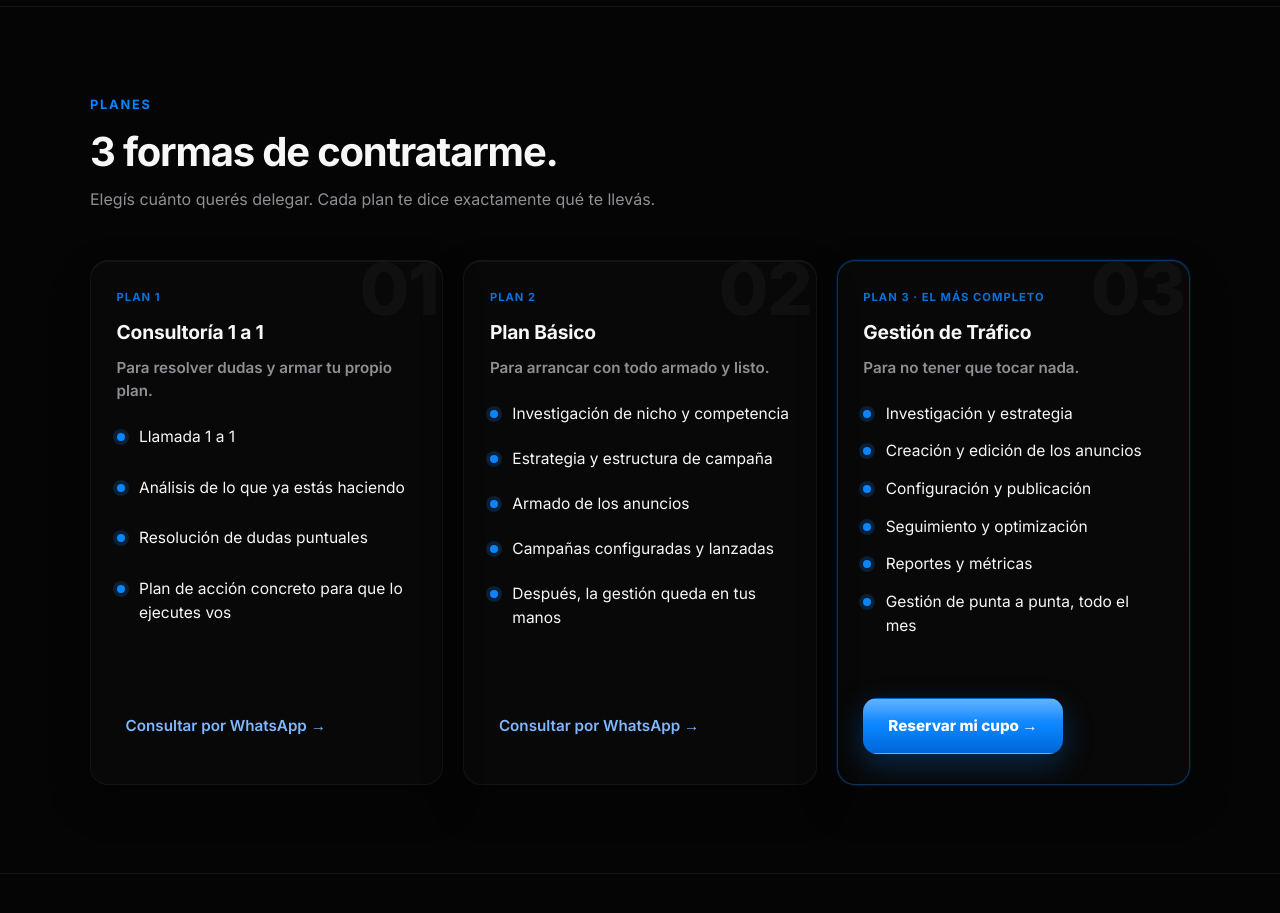
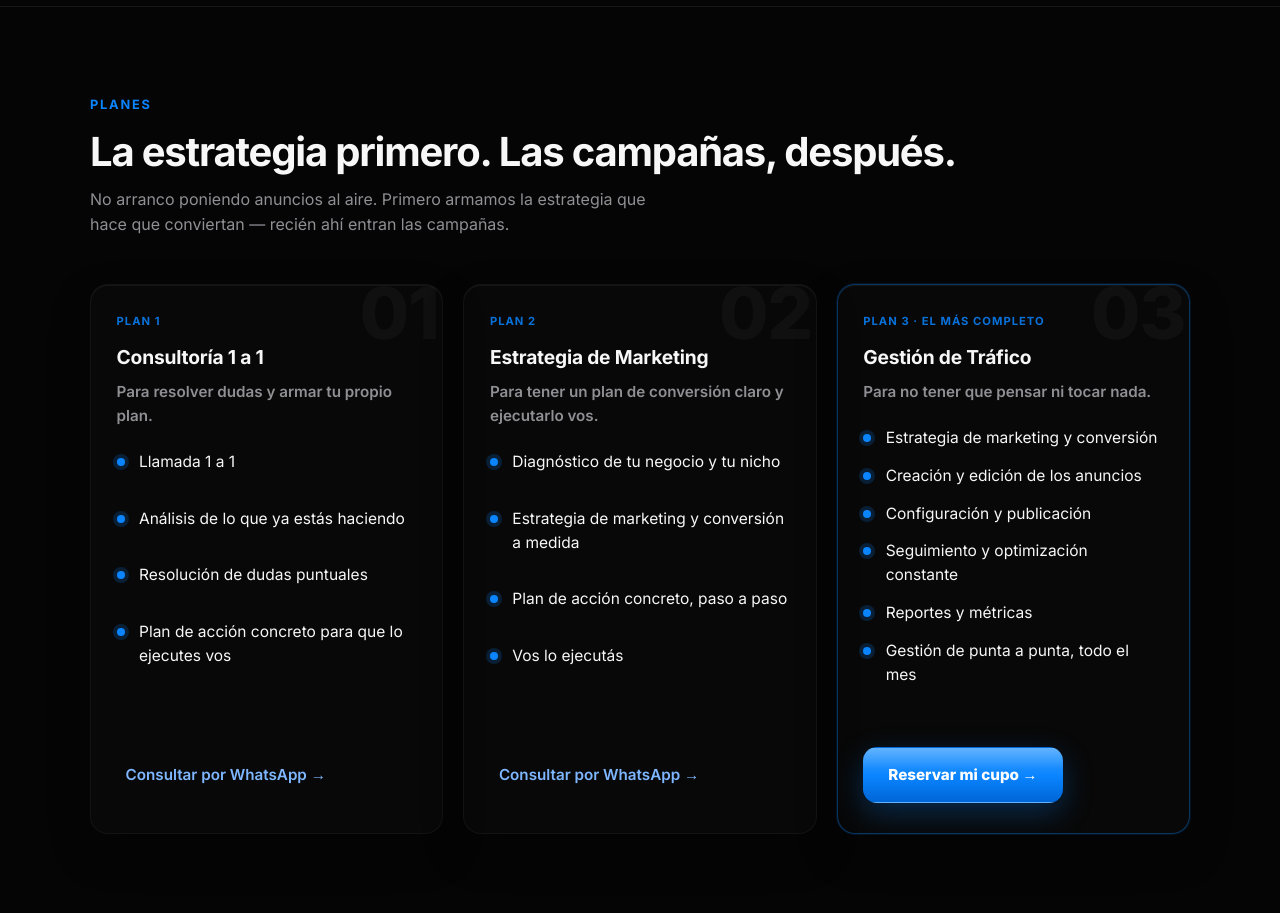
Before and after one commit to ramaskere/Ramaruizmkt, a Next.js app: page / in a window 1280 px wide. Shown: the part 3000-3913 px from the top of the page. Built offline with nearby package versions, Linux system fonts and the light colour scheme.

Commit message:
Reordenar Planes: Consultoría vuelve al Plan 1
Plan 1 vuelve a ser "Consultoría 1 a 1" (como estaba antes). El
contenido de "Estrategia de Marketing" pasa a ocupar el Plan 2,
reemplazando a "Plan Básico". Plan 3 (Gestión de Tráfico) sin cambios.

```diff
--- a/app/page.tsx
+++ b/app/page.tsx
@@ -283,10 +283,11 @@ export default function Home() {
         <section className="section" id="planes">
           <div className="wrap">
             <p className="section-label">Planes</p>
-            <h2>3 formas de contratarme.</h2>
+            <h2>La estrategia primero. Las campañas, después.</h2>
             <p className="section-lead">
-              Elegís cuánto querés delegar. Cada plan te dice exactamente qué
-              te llevás.
+              No arranco poniendo anuncios al aire. Primero armamos la
+              estrategia que hace que conviertan — recién ahí entran las
+              campañas.
             </p>
             <ul className="card-grid stagger">
               <li className="card plan-card reveal" data-n="01">
@@ -314,21 +315,20 @@ export default function Home() {
               </li>
               <li className="card plan-card reveal" data-n="02">
                 <span className="card-tag">Plan 2</span>
-                <h3>Plan Básico</h3>
+                <h3>Estrategia de Marketing</h3>
                 <p className="plan-tagline">
-                  Para arrancar con todo armado y listo.
+                  Para tener un plan de conversión claro y ejecutarlo vos.
                 </p>
                 <ul className="offer-bullets plan-includes">
-                  <li>Investigación de nicho y competencia</li>
-                  <li>Estrategia y estructura de campaña</li>
-                  <li>Armado de los anuncios</li>
-                  <li>Campañas configuradas y lanzadas</li>
-                  <li>Después, la gestión queda en tus manos</li>
+                  <li>Diagnóstico de tu negocio y tu nicho</li>
+                  <li>Estrategia de marketing y conversión a medida</li>
+                  <li>Plan de acción concreto, paso a paso</li>
+                  <li>Vos lo ejecutás</li>
                 </ul>
                 <a
                   className="btn btn-ghost plan-cta"
                   href={whatsappLink(
-                    "Hola! Vi tu página y quiero saber más sobre el Plan Básico."
+                    "Hola! Vi tu página y quiero saber más sobre la Estrategia de Marketing."
                   )}
                   target="_blank"
                   rel="noreferrer"
@@ -342,12 +342,12 @@ export default function Home() {
               >
                 <span className="card-tag">Plan 3 · El más completo</span>
                 <h3>Gestión de Tráfico</h3>
-                <p className="plan-tagline">Para no tener que tocar nada.</p>
+                <p className="plan-tagline">Para no tener que pensar ni tocar nada.</p>
                 <ul className="offer-bullets plan-includes">
-                  <li>Investigación y estrategia</li>
+                  <li>Estrategia de marketing y conversión</li>
                   <li>Creación y edición de los anuncios</li>
                   <li>Configuración y publicación</li>
-                  <li>Seguimiento y optimización</li>
+                  <li>Seguimiento y optimización constante</li>
                   <li>Reportes y métricas</li>
                   <li>Gestión de punta a punta, todo el mes</li>
                 </ul>
```
